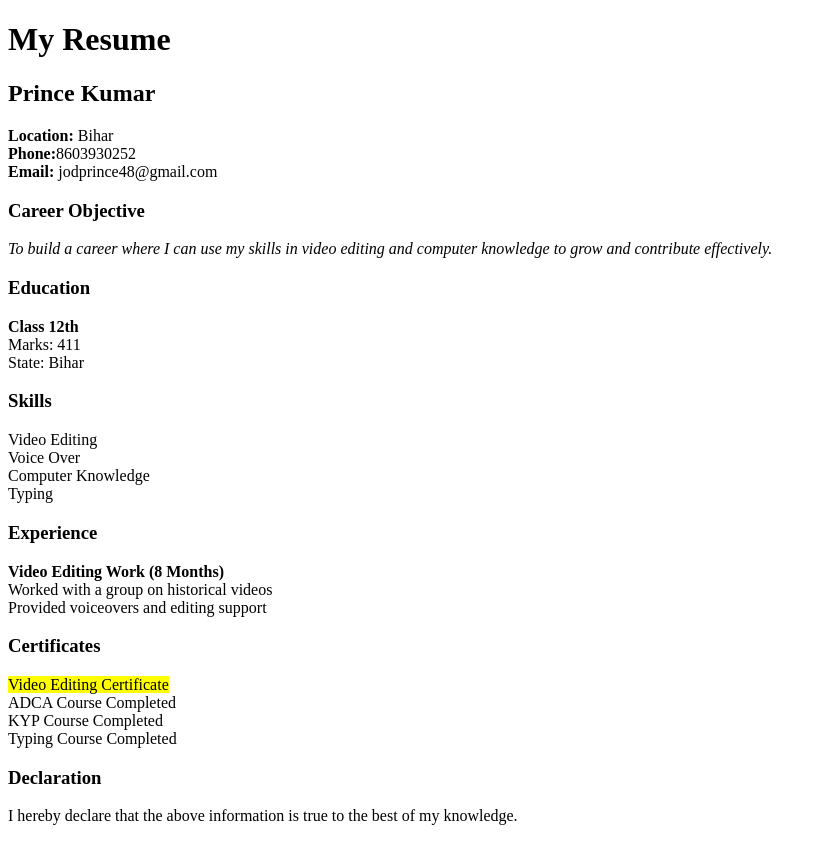
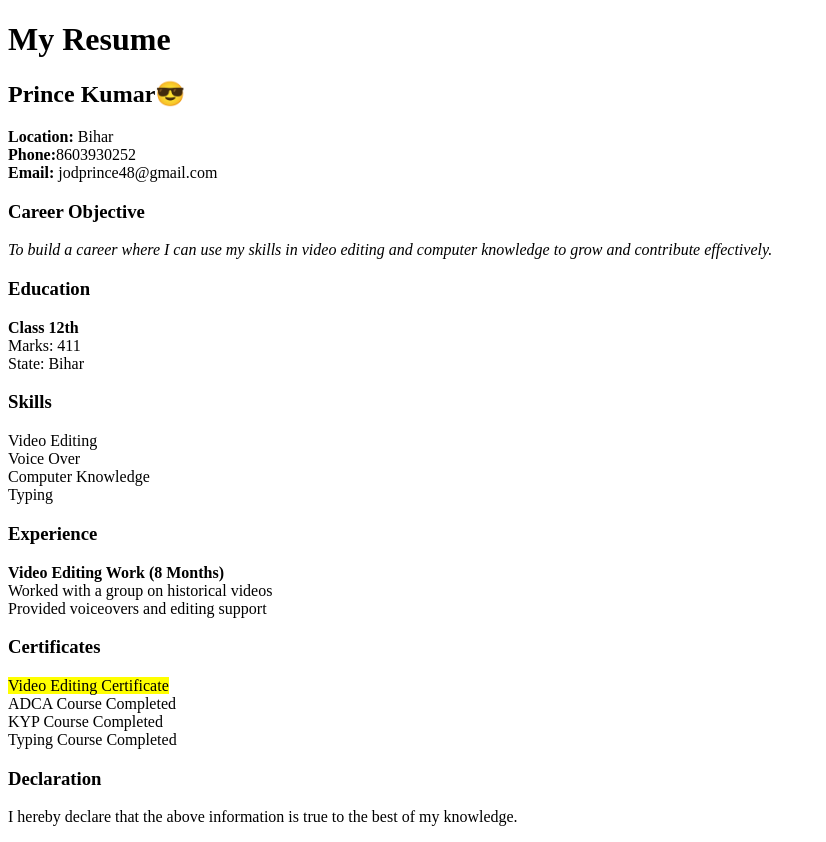
Before and after one commit to prince48-ux/my-project, a plain HTML site: page index.html in a window 1280 px wide. Shown: the whole page, without its empty margins (0-826 px from the left). Drawn offline with Linux system fonts and the light colour scheme.

Commit message:
added emoji

```diff
--- a/index.html
+++ b/index.html
@@ -8,7 +8,7 @@
 
 <h1>My Resume</h1>
 
-<h2>Prince Kumar </h2>
+<h2>Prince Kumar😎 </h2>
 <p><strong>Location:</strong> Bihar <br>
 <strong>Phone:</strong>8603930252<br>
 <strong>Email:</strong> jodprince48@gmail.com</p>
```
